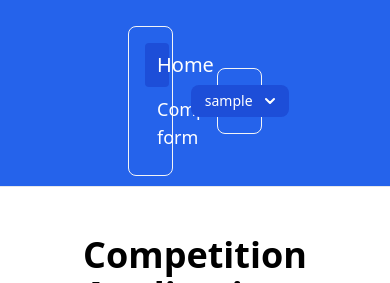
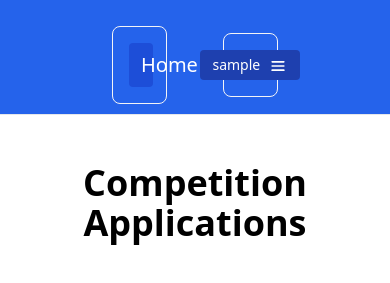
Before and after one commit to llOriginaljuonll/rosha_application, a Django app: page / in a window 390 px wide. Shown: the top 283 px of the page. Run offline with Django 5.2, Linux system fonts and the light colour scheme; the visitor is signed in with stand-in values (Sample User, id 1); data that the repository does not hold is empty; some libraries are stand-ins or nearby versions.

Commit message:
add dropdown on navbar

```diff
--- a/templates/components/navbar.html
+++ b/templates/components/navbar.html
@@ -1,78 +1,94 @@
 <nav class="bg-blue-600 dark:bg-gray-900 border-b">
-    <div class="max-w-full grid grid-cols-3 items-center justify-between mx-auto py-2.5 px-32">
-        {% comment %} <ul class="flex flex-col p-4 md:p-0 mt-4 text-white font-medium text-lg border border-gray-100 rounded-lg md:space-x-8 rtl:space-x-reverse md:flex-row md:mt-0 md:border-0  dark:bg-gray-800 md:dark:bg-gray-900 dark:border-gray-700">
-            <li>
-                <p class="block py-2 px-3 bg-blue-700 rounded md:bg-transparent md:p-0 md:dark:text-blue-500" aria-current="page">Username: {{ request.user.username }}</p>
-            </li>
-            <li>
-                <p class="block py-2 px-3  rounded hover:bg-gray-100 md:hover:bg-transparent md:p-0 md:dark:hover:text-blue-500 dark:text-white dark:hover:bg-gray-700 dark:hover:text-white md:dark:hover:bg-transparent dark:border-gray-700">Status: {% if user.is_superuser %}Admin{% elif user.is_staff %}Staff{% elif user.is_editor %}Editor{% else %}Active{% endif %}</p>
-            </li>
-        </ul> {% endcomment %}
+    <div class="max-w-full grid grid-cols-3 items-center justify-between mx-auto py-2.5 px-28">
         <ul class="flex flex-col p-4 md:p-0 mt-4 text-white font-medium text-lg border border-gray-100 rounded-lg md:space-x-8 rtl:space-x-reverse md:flex-row md:mt-0 md:border-0  dark:bg-gray-800 md:dark:bg-gray-900 dark:border-gray-700">
             <li>
                 <a href="{% url "competition:list" %}" class="text-xl block py-2 px-3 bg-blue-700 rounded md:bg-transparent md:p-0 md:dark:text-blue-500" aria-current="page">Home</a>
-            </li>
-            <li>
-                {% if user.is_superuser %}
-                    <a href="{% url "competition:form" %}" class="block py-2 px-3  rounded hover:bg-gray-100 md:hover:bg-transparent md:p-0 md:dark:hover:text-blue-500 dark:text-white dark:hover:bg-gray-700 dark:hover:text-white md:dark:hover:bg-transparent dark:border-gray-700">Competition form</a>
-                {% endif %}
             </li>
         </ul>
         <ul></ul>
         <ul class="flex flex-col justify-end items-center space-x-4 p-4 md:p-0 mt-4 text-white font-medium text-xl border border-gray-100 rounded-lg rtl:space-x-reverse md:flex-row md:mt-0 md:border-0  dark:bg-gray-800 md:dark:bg-gray-900 dark:border-gray-700">
             {% if user.is_authenticated %}
 
-        <button id="multiLevelDropdownButton" data-dropdown-toggle="multi-dropdown" class="text-white bg-blue-700 hover:bg-blue-800 focus:ring-4 focus:outline-none focus:ring-blue-300 font-medium rounded-lg text-sm px-3.5 py-1.5 text-center inline-flex items-center dark:bg-blue-600 dark:hover:bg-blue-700 dark:focus:ring-blue-800" type="button">
-            {{ user.username }}
-            <svg class="w-2.5 h-2.5 ms-3" aria-hidden="true" xmlns="http://www.w3.org/2000/svg" fill="none" viewBox="0 0 10 6">
-                <path stroke="currentColor" stroke-linecap="round" stroke-linejoin="round" stroke-width="2" d="m1 1 4 4 4-4"/>
+                <button
+                    id="multiLevelDropdownButton"
+                    data-dropdown-toggle="multi-dropdown"
+                    class="text-white bg-blue-800 hover:bg-blue-900 focus:ring-4 focus:outline-none focus:ring-blue-300 font-medium rounded text-sm px-3 py-1 text-center inline-flex items-center dark:bg-blue-600 dark:hover:bg-blue-700 dark:focus:ring-blue-800"
+                    type="button">
+                    {{ request.user.username }}
+                    <svg class="w-5 h-5 ms-2 mt-0.5 text-white dark:text-white" aria-hidden="true" xmlns="http://www.w3.org/2000/svg" width="24" height="24" fill="none" viewBox="0 0 24 24">
+                        <path stroke="currentColor" stroke-linecap="round" stroke-width="2" d="M5 7h14M5 12h14M5 17h14"/>
                     </svg>
                 </button>
 
                 <!-- Dropdown menu -->
-    <div id="multi-dropdown" class="z-10 hidden bg-white divide-y divide-gray-100 rounded-lg shadow w-40 dark:bg-gray-700">
-        <ul class="pt-2 text-sm text-gray-700 dark:text-gray-200" aria-labelledby="multiLevelDropdownButton">
+                <div id="multi-dropdown" class="z-10 hidden bg-white divide-y divide-gray-100 shadow w-40 dark:bg-gray-700">
+                    <ul class="text-sm mt-0.5 text-gray-700 dark:text-gray-200" aria-labelledby="multiLevelDropdownButton">
                         {% if user.is_editor %}
                             <li class="border-b">
-                    <a class="block px-4 py-2 hover:bg-gray-100 dark:hover:bg-gray-600 dark:hover:text-white">Status : &nbsp;&nbsp;{% if user.is_superuser %}admin{% elif user.is_staff %}staff{% elif user.is_editor %}referee{% endif %}</a>
+                                <a class="block text-center px-4 py-1 disable text-white bg-gradient-to-r from-gray-400 via-gray-500 to-gray-600">Status : &nbsp;{% if user.is_superuser %}admin{% elif user.is_staff %}staff{% elif user.is_editor %}referee{% endif %}</a>
                             </li>
                         {% endif %}
+                        {% if user.is_staff %}
                             <li class="border-b">
-                <button id="competitionDropdownButton" data-dropdown-toggle="competitiondoubleDropdown" data-dropdown-placement="right-start" type="button" class="flex items-center justify-between w-full px-4 py-2 hover:bg-gray-100 dark:hover:bg-gray-600 dark:hover:text-white">
-                    Competition
+                                <button id="competitionDropdownButton" data-dropdown-toggle="competitiondoubleDropdown" data-dropdown-placement="right-start" type="button" class="flex items-center w-full px-2 py-1.5 hover:bg-gray-100 dark:hover:bg-gray-600 dark:hover:text-white">
+                                    <svg class="w-2.5 h-2.5 me-3 mt-[1px]" aria-hidden="true" xmlns="http://www.w3.org/2000/svg" fill="none" viewBox="0 0 6 10">
+                                        <path stroke="currentColor" stroke-linecap="round" stroke-linejoin="round" stroke-width="2" d="M5 1 1 5l4 4"/>
+                                    </svg>
+                                    <div>Competition</div>
                                 </button>
-                <div id="competitiondoubleDropdown" class="z-10 hidden bg-white divide-y divide-gray-100 rounded-lg shadow w-44 dark:bg-gray-700">
+                                <div id="competitiondoubleDropdown" class="z-10 hidden bg-white divide-y divide-gray-100 rounded-sm shadow w-44 dark:bg-gray-700">
                                     <ul class="text-sm text-gray-700 dark:text-gray-200" aria-labelledby="competitionDropdownButton">
                                         <li>
-                            <a href="{% url "competition:form" %}" class="block px-4 py-2 hover:bg-gray-100 dark:hover:bg-gray-600 dark:hover:text-white">Competition Form</a>
+                                            <a href="{% url "competition:form" %}" class="block px-4 py-1.5 hover:bg-gray-100 dark:hover:bg-gray-600 dark:hover:text-white">Competition Form</a>
                                         </li>
                                     </ul>
                                 </div>
                             </li>
                             <li class="border-b">
-                <button id="doubleDropdownButton" data-dropdown-toggle="doubleDropdown" data-dropdown-placement="right-start" type="button" class="flex items-center justify-between w-full px-4 py-2 hover:bg-gray-100 dark:hover:bg-gray-600 dark:hover:text-white">
-                    Participant
+                                <button id="doubleDropdownButton" data-dropdown-toggle="doubleDropdown" data-dropdown-placement="right-start" type="button" class="flex items-center w-full px-2 py-1.5 hover:bg-gray-100 dark:hover:bg-gray-600 dark:hover:text-white">
+                                    <svg class="w-2.5 h-2.5 me-3 mt-[1px]" aria-hidden="true" xmlns="http://www.w3.org/2000/svg" fill="none" viewBox="0 0 6 10">
+                                        <path stroke="currentColor" stroke-linecap="round" stroke-linejoin="round" stroke-width="2" d="M5 1 1 5l4 4"/>
+                                    </svg>
+                                    <div>Participant</div>
                                 </button>
-                <div id="doubleDropdown" class="z-10 hidden bg-white divide-y divide-gray-100 rounded-lg shadow w-44 dark:bg-gray-700">
+                                <div id="doubleDropdown" class="z-10 hidden bg-white divide-y divide-gray-100 rounded-sm shadow w-44 dark:bg-gray-700">
                                     <ul class="text-sm text-gray-700 dark:text-gray-200" aria-labelledby="doubleDropdownButton">
                                         <li>
-                            <a href="#" class="block px-4 py-2 hover:bg-gray-100 dark:hover:bg-gray-600 dark:hover:text-white">All Participant List</a>
+                                            <a href="#" class="block px-4 py-1.5 hover:bg-gray-100 dark:hover:bg-gray-600 dark:hover:text-white">All Participant List</a>
                                         </li>
                                     </ul>
                                 </div>
                             </li>
+                        {% endif %}
+                        {% if user.participant_set.all %}
+                            <li class="border-b">
+                                <button id="applicationdoubleDropdownButton" data-dropdown-toggle="applicationdoubleDropdown" data-dropdown-placement="right-start" type="button" class="flex items-center w-full px-2 py-1.5 hover:bg-gray-100 dark:hover:bg-gray-600 dark:hover:text-white">
+                                    <svg class="w-2.5 h-2.5 me-3 mt-[1px]" aria-hidden="true" xmlns="http://www.w3.org/2000/svg" fill="none" viewBox="0 0 6 10">
+                                        <path stroke="currentColor" stroke-linecap="round" stroke-linejoin="round" stroke-width="2" d="M5 1 1 5l4 4"/>
+                                    </svg>
+                                    <div>Your Applications</div>
+                                </button>
+                                <div id="applicationdoubleDropdown" class="z-10 hidden bg-white divide-y divide-gray-100 rounded-sm shadow w-48 dark:bg-gray-700">
+                                    <ul class="text-sm text-gray-700 dark:text-gray-200" aria-labelledby="applicationdoubleDropdownButton">
+                                        {% for app in user.participant_set.all %}
+                                            <li class="border-b">
+                                                <a href="{% url "participant:detail" app.id %}" class="block px-4 py-1.5 hover:bg-gray-100 dark:hover:bg-gray-600 dark:hover:text-white">
+                                                    {{ app.competition.name|truncatewords:3 }} <br>
+                                                    {{ app.name }}
+                                                </a>
+                                            </li>
+                                        {% endfor %}
+                                    </ul>
+                                </div>
+                            </li>
+                        {% endif %}
                         <li>
-                <a href="#" class="block px-4 py-2 text-red-500 hover:bg-gray-100 dark:hover:bg-gray-600 dark:hover:text-white">Log out</a>
+                            <a href="{% url "account_logout" %}" class="block px-8 py-1.5 text-red-500 hover:bg-gray-100 dark:hover:bg-gray-600 dark:hover:text-white">Log out</a>
                         </li>
                     </ul>
                 </div>
 
-            {% else %}
-                <li>
-                    <a href="{% url "account_login" %}" class="block py-2 px-3  rounded hover:bg-gray-100 md:hover:bg-transparent md:p-0 md:dark:hover:text-blue-500 dark:text-white dark:hover:bg-gray-700 dark:hover:text-white md:dark:hover:bg-transparent dark:border-gray-700">Login</a>
-                </li>
             {% endif %}
         </ul>
-
     </div>
 </nav>
```
Lines whose indentation alone changed are shown as unchanged.
